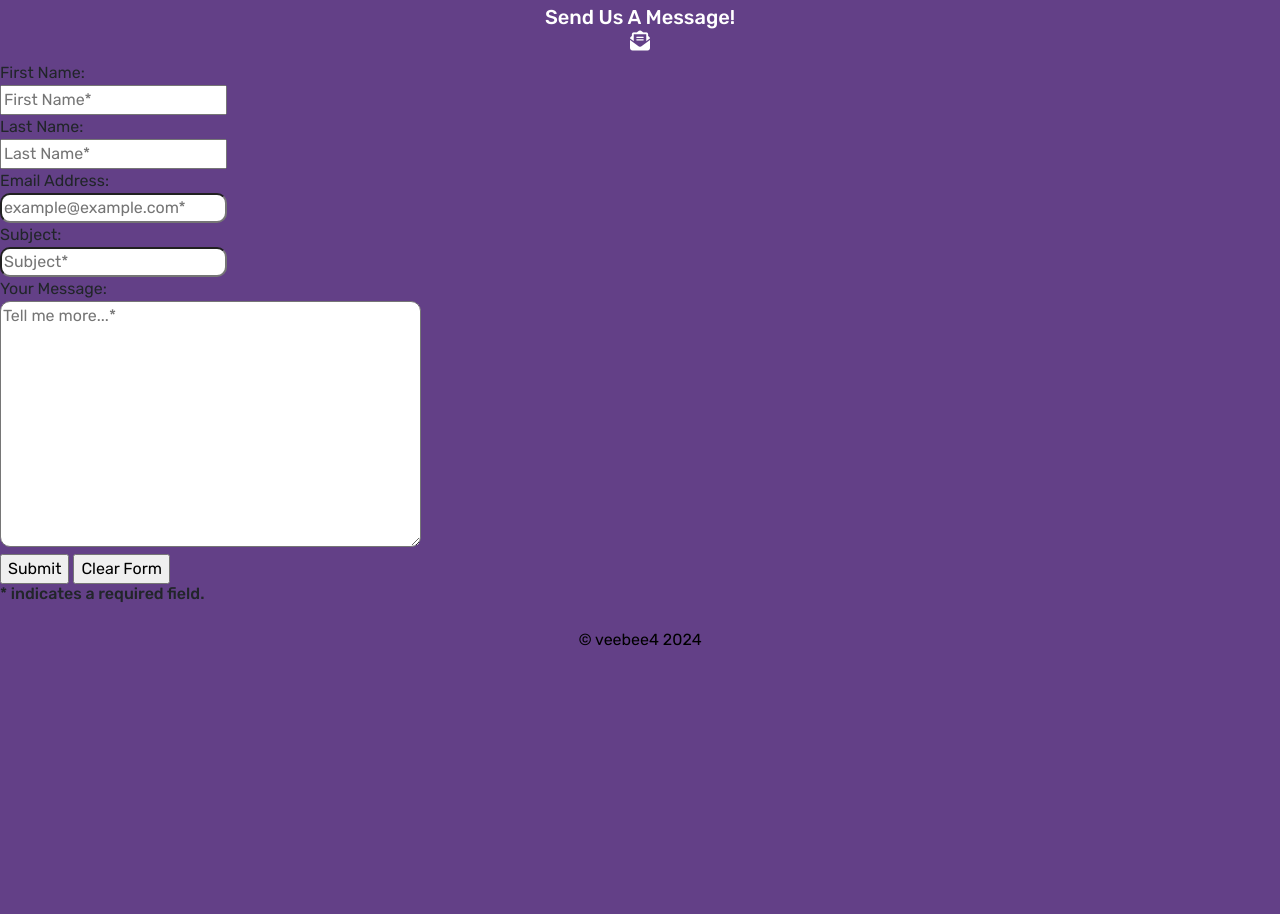
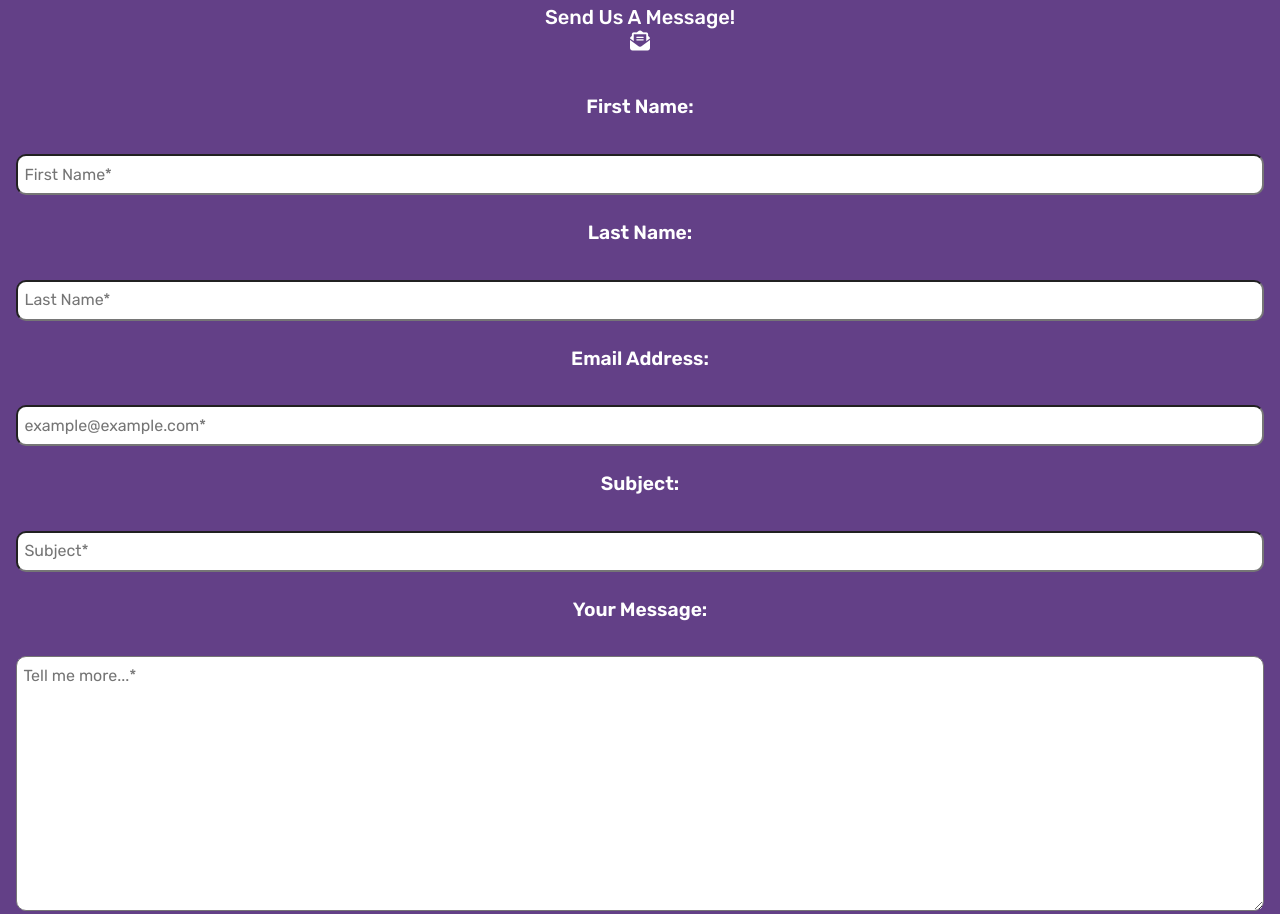
Before and after one commit to Mark-Assessment/v-butcher-zombie-shooter-m2-2, a plain HTML site: page contact.html in a window 1280 px wide. Shown: the part 454-1368 px from the top of the page. Before the commit the page ends 1106 px from the top, so only its background shows below. Drawn offline with nearby package versions, Linux system fonts and the light colour scheme; some packages are replaced by stand-ins of ours; a script that the page names is missing.

Commit message:
complete styling on contact page

```diff
--- a/assets/css/style.css
+++ b/assets/css/style.css
@@ -8,6 +8,17 @@ html {
 
 *, *:before, *:after {
   box-sizing: inherit;
+}
+
+.sr-only {
+  position: absolute;
+  width: 1px;
+  height: 1px;
+  padding: 0;
+  margin: -1px;
+  overflow: hidden;
+  clip: rect(0, 0, 0, 0);
+  border: 0;
 }
 
 /*----------------------------------------------- Body */
@@ -140,7 +151,7 @@ nav {
   background-color: #deb7ff;
 }
 
-/*------------------------------------ Dark Mode Button Changes to Styling*/
+/*------------------------------------ Dark Mode Button - Changes to Styling*/
 
 .dark-mode {
   background-color: black;
@@ -331,8 +342,51 @@ h5 {
   color: white;
 }
 
-#fullname, #subject, #email, #message {
+.contact-form {
+  display: flex;
+  flex-direction: column;
+  padding-top: 2rem;
+}
+
+.form-label {
+  font-size: 1.2rem;
+  font-weight: 600;
+  color: white;
+  text-align: center;
+}
+
+#fname, #lname, #subject, #email, #message {
   border-radius: 10px;
+  margin-left: 1rem;
+  margin-right: 1rem;
+  padding: 0.4rem;
+}
+
+.form-buttons {
+  display: flex;
+  flex-direction: column;
+  justify-content: space-evenly;
+  align-items: center;
+}
+
+.reset-button, .submit-button {
+  margin-top: 0.8rem;
+  width: 40%;
+  background-color: #a86add;
+  color: black;
+  text-transform: uppercase;
+  font-weight: 500;
+}
+
+.reset-button:hover, .submit-button:hover {
+  background-color: #deb7ff;
+}
+
+h6 {
+  margin: 1rem;
+  text-align: center;
+  color: white;
+  font-weight: 200;
 }
 
 /*--------------------------------------------Media Queries*/
--- a/contact.html
+++ b/contact.html
@@ -25,13 +25,13 @@
         <div class="collapse navbar-collapse" id="navbarTogglerDemo02">
           <ul class="navbar-nav ms-auto mb-2 mb-lg-0">
             <li class="nav-item">
-            <a class="nav-link active" aria-current="page" href="index.html">Home <span class="sr-only">(current)</span></a>
+            <a class="nav-link active" aria-current="page" href="index.html">Home</a>
             </li>
             <li class="nav-item">
             <a class="nav-link" href="how-to-play.html">How To Play</a>
             </li>
             <li class="nav-item">
-              <a class="nav-link" href="contact.html">Contact Us</a>
+              <a class="nav-link" href="contact.html">Contact Us <span class="sr-only">(current)</span></a>
             </li>
           </ul>
             </div>
@@ -47,19 +47,19 @@
 <div>
     <h5>Send Us A Message!<br><i class="fa-solid fa-envelope-open-text"></i></h6>
 </div>
-<form>
-    <label for="fname">First Name:</label><br>
+<form class="contact-form">
+    <label for="fname" class="form-label">First Name:</label><br>
     <input type="text" id="fname" name="fname" placeholder="First Name*" autocomplete="given-name" required pattern=".*\S+.*"><br>
-    <label for="lname">Last Name:</label><br>
+    <label for="lname" class="form-label">Last Name:</label><br>
     <input type="text" id="lname" name="lname" placeholder="Last Name*" autocomplete="family-name" required pattern=".*\S+.*"><br>
-    <label for="email">Email Address:</label><br>
+    <label for="email" class="form-label">Email Address:</label><br>
     <input type="email" id="email" name="email" placeholder="example@example.com*" autocomplete="email" required pattern=".*\S+.*"><br>
-    <label for="subject">Subject:</label><br>
+    <label for="subject" class="form-label">Subject:</label><br>
     <input type="text" id="subject" name="subject" placeholder="Subject*" required pattern=".*\S+.*"><br>
-    <label for="message">Your Message:</label><br>
+    <label for="message" class="form-label">Your Message:</label><br>
     <textarea name="message" id="message" placeholder="Tell me more...*" rows="10" cols="40" autocomplete="off" required pattern=".*\S+.*"></textarea>
     <div class="form-buttons">
-        <input type="submit" value="Submit" class="submit-button">
+        <input type="submit" value="Submit" class="submit-button" action="thankyou.html">
         <input type="reset" value="Clear Form" class="reset-button">
     </div>
 </form>
```
